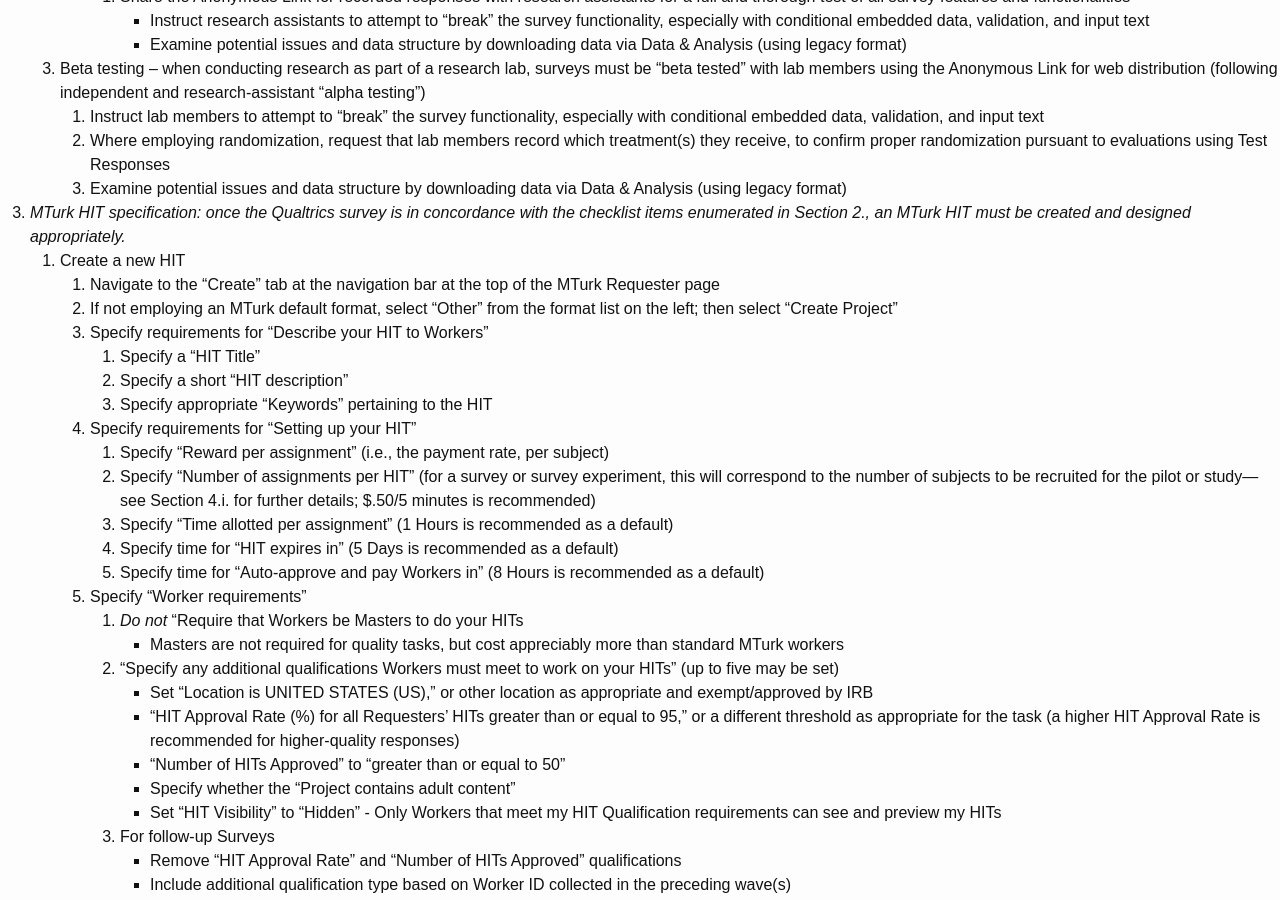
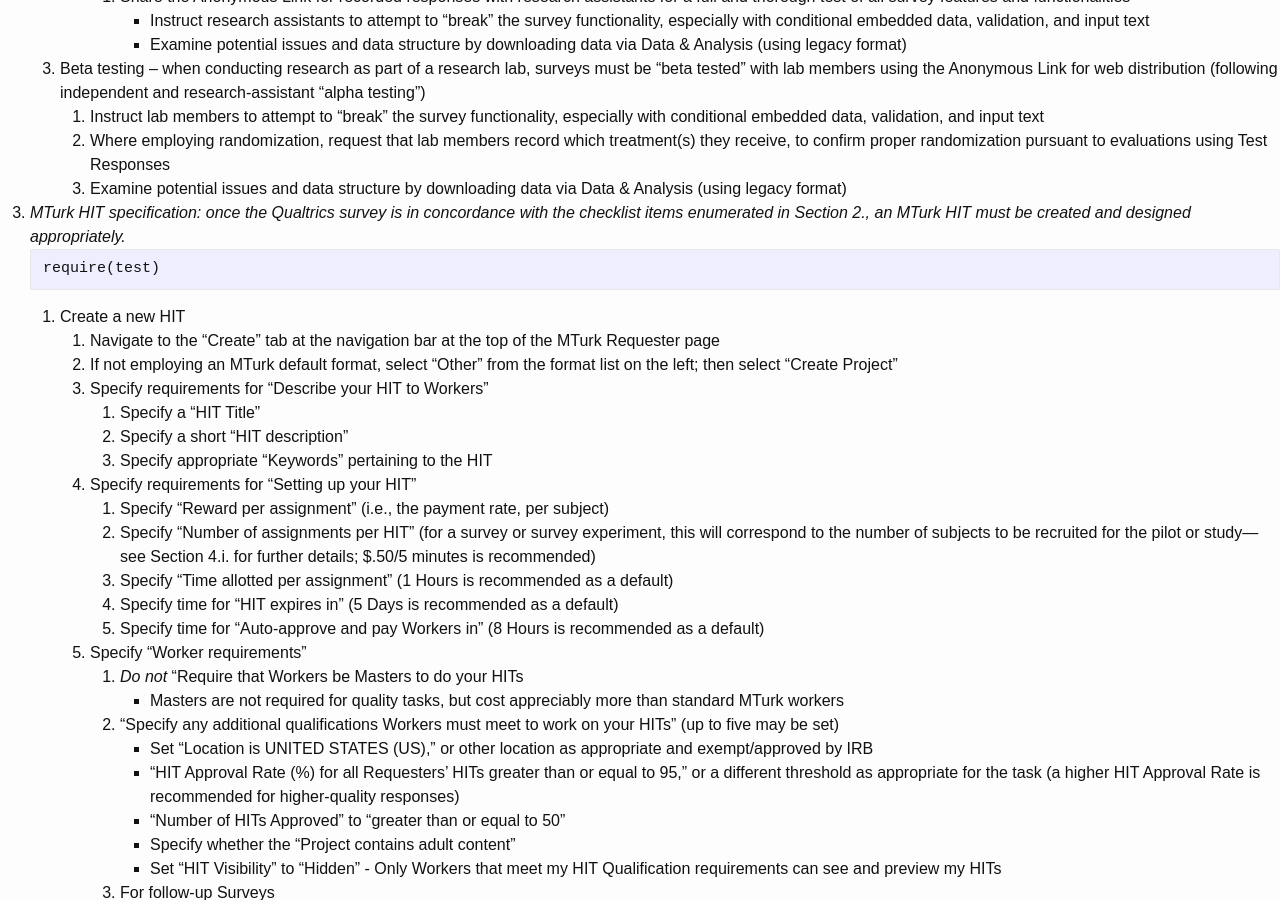
Before and after one commit to jonathonbaron/jonathonbaron.github.io, a Jekyll site: the page built from sops_checklists/qualtrics_mturk_checklist.md, in a window 1280 px wide and 900 px high, scrolled down 3041 px. Built offline with Jekyll 4.4.1, drawn with Linux system fonts in a browser that asks for light colours; our own code applies the rules of GitHub Pages for plain Markdown files.

Commit message:
Update qualtrics_mturk_checklist.md

````diff
--- a/sops_checklists/qualtrics_mturk_checklist.md
+++ b/sops_checklists/qualtrics_mturk_checklist.md
@@ -85,6 +85,9 @@
         2. Where employing randomization, request that lab members record which treatment(s) they receive, to confirm proper randomization pursuant to evaluations using Test Responses
         3. Examine potential issues and data structure by downloading data via Data & Analysis (using legacy format)
 3. *MTurk HIT specification: once the Qualtrics survey is in concordance with the checklist items enumerated in Section 2., an MTurk HIT must be created and designed appropriately.*
+```r
+require(test)
+```
     1. Create a new HIT
         1. Navigate to the "Create" tab at the navigation bar at the top of the MTurk Requester page
         2. If not employing an MTurk default format, select "Other" from the format list on the left; then select "Create Project"
````
